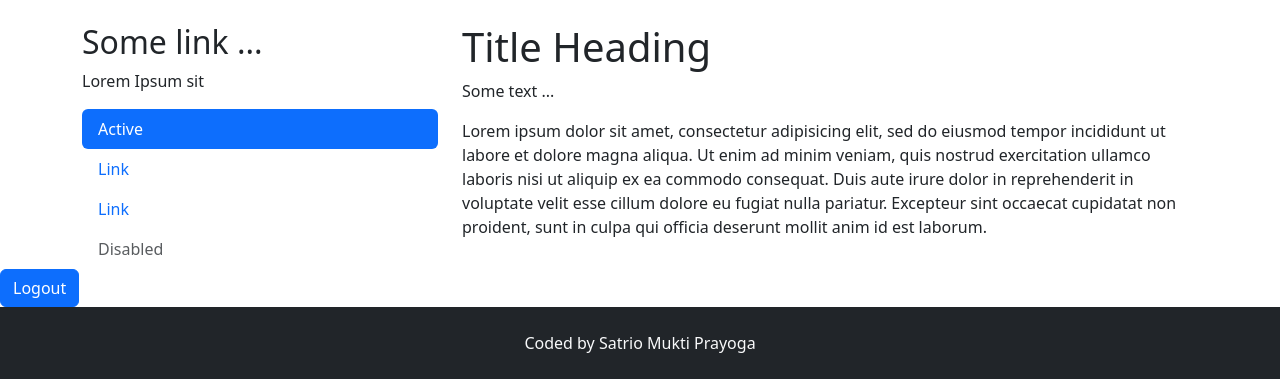
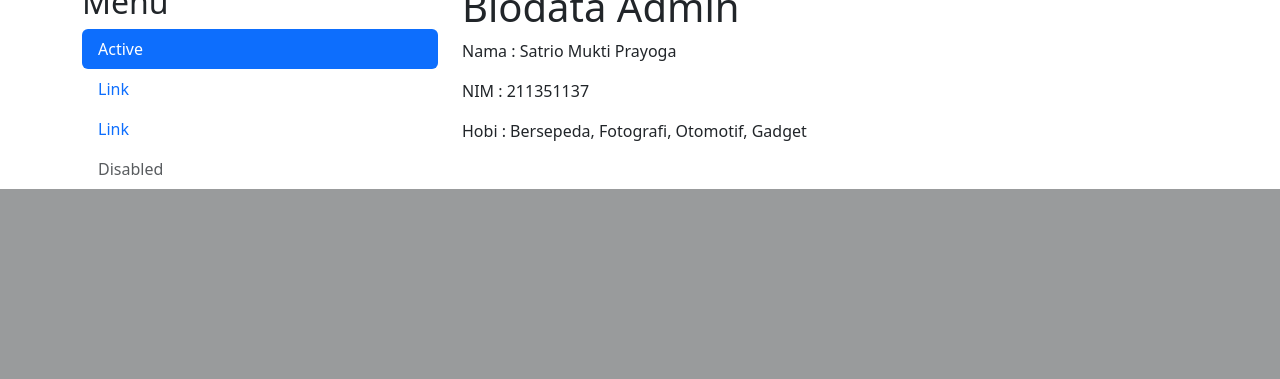
Before and after one commit to xsatrio/-HTML-CSS-, a PHP site: page /dashboard.php in a window 1280 px wide. Shown: the part 1086-1465 px from the top of the page. After the commit the page ends 1275 px from the top, so only its background shows below. Run offline with PHP 8.4, Linux system fonts and the light colour scheme; some libraries are stand-ins or nearby versions.

Commit message:
Fixed biodata & footer
Added Biodata
Added Log out Button
Deleted Footer

```diff
--- a/-HTML & CSS-/01. Kuliah/Mid Test/dashboard.php
+++ b/-HTML & CSS-/01. Kuliah/Mid Test/dashboard.php
@@ -16,8 +16,7 @@
 
 <body>
 	<div class="w-full d-flex align-items-center flex-column py-4 bg-primary text-light">
-		<h1 class="fs-1 fw-semibold">My First Bootstrap 5 page</h1>
-		<p>Resize this responsive page to see effect</p>
+		<h1 class="fs-1 fw-semibold">DASHBOARD ADMIN</h1>
 	</div>
 
 	<nav class="navbar navbar-expand-sm navbar-dark bg-dark" aria-label="Third navbar example">
@@ -37,6 +36,7 @@
 	            		<a class="nav-link disabled" href="#" tabindex="-1" aria-disabled="true">Disabled</a>
 	          		</li>
 	        	</ul>
+	        	<a class="btn btn-primary d-flex flex-row-reverse bd-highlight" href="login.php">Logout</a>
 	      	</div>
 	    </div>
 	</nav>
@@ -50,16 +50,16 @@
 			</div>
 			<div class="carousel-inner">
 				<div class="carousel-item active">
-					<img src=" ... " class="d-block w-100 img-fluid" alt="Landscape">
+					<img src="1.jpeg" class="d-block w-100 img-fluid" alt="Landscape">
 					<div class="position-absolute top-0 start-50 translate-middle-x text-light">
 						<p>xsat93</p>
 					</div>
 				</div>
 				<div class="carousel-item">
-					<img src=" ... " class="d-block w-100 img-fluid" alt="Landscape">
+					<img src="2.jpg" class="d-block w-100 img-fluid" alt="Landscape">
 				</div>
 				<div class="carousel-item">
-					<img src=" ... " class="d-block w-100 img-fluid" alt="Landscape">
+					<img src="3.jpg" class="d-block w-100 img-fluid" alt="Landscape">
 				</div>
 			</div>
 			<button class="carousel-control-prev" type="button" data-bs-target="#carouselExampleControls" data-bs-slide="prev">
@@ -76,8 +76,7 @@
 	<div class="container">
 		<div class="row">
 	  		<div class="col-4">
-	  			<h2>Some link ...</h2>
-				<p>Lorem Ipsum sit</p>
+	  			<h2>Menu</h2>
 	  			<ul class="nav flex-column nav-pills">
 					<li class="nav-item">
 						<a class="nav-link active bg-primary" aria-current="page" href="#">Active</a>
@@ -94,24 +93,13 @@
 				</ul>
 	  		</div>
 	  		<div class="col-8">
-				<h1>Title Heading</h1>
-				<p>Some text ... </p>
-				<p>
-				  	Lorem ipsum dolor sit amet, consectetur adipisicing elit, sed do eiusmod
-				  	tempor incididunt ut labore et dolore magna aliqua. Ut enim ad minim veniam,
-				  	quis nostrud exercitation ullamco laboris nisi ut aliquip ex ea commodo
-				  	consequat. Duis aute irure dolor in reprehenderit in voluptate velit esse
-				  	cillum dolore eu fugiat nulla pariatur. Excepteur sint occaecat cupidatat non
-				  	proident, sunt in culpa qui officia deserunt mollit anim id est laborum.
-				</p>
+				<h1>Biodata Admin</h1>
+				<p>Nama : Satrio Mukti Prayoga</p>
+				<p>NIM : 211351137</p>
+				<p>Hobi : Bersepeda, Fotografi, Otomotif, Gadget</p>
 			</div>
 	  	</div>
 	</div>
-	<a class="btn btn-primary " href="login.php">Logout</a>
-
-	<footer class="w-full d-flex align-items-center flex-column py-4 bg-dark text-light">	Coded by Satrio Mukti Prayoga
-	</footer>
-
 	<script src="BS5/js/bootstrap.bundle.min.js"></script>
 </body>
 </html>
```
